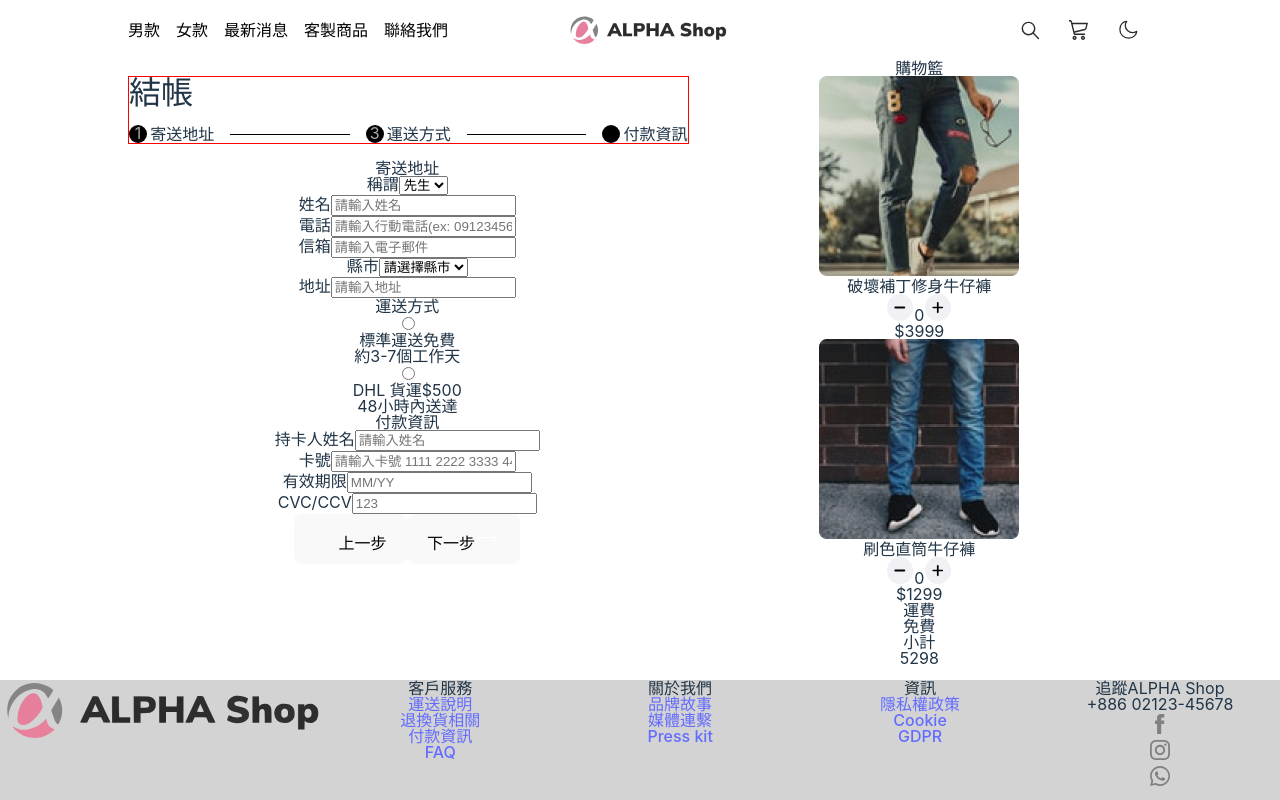
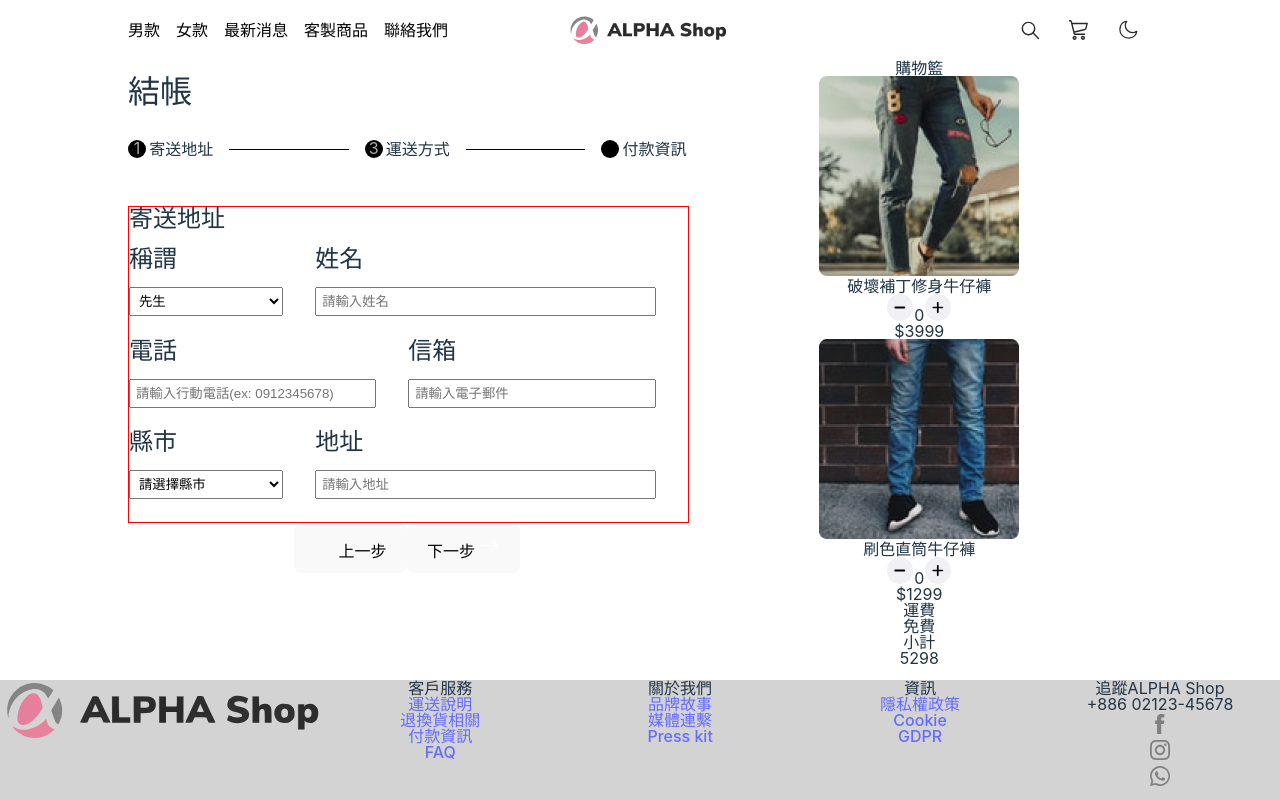
Before and after one commit to patricksky006/my-app, a React (Vite) app: page / in a window 1280 px wide. Built offline with nearby package versions, Linux system fonts and the light colour scheme.

Commit message:
step1.scss

```diff
--- a/src/components/Main/ProgressControl.jsx
+++ b/src/components/Main/ProgressControl.jsx
@@ -1,6 +1,7 @@
 import React from 'react'
 import LeftArrow from '../../assets/icons/left-arrow.svg'
 import RightArrow from '../../assets/icons/right-arrow.svg'
+import '../../style/progress-control.scss'
 
 export default function ProgressControl () {
   return (
--- a/src/components/Main/Step1.jsx
+++ b/src/components/Main/Step1.jsx
@@ -1,33 +1,35 @@
 import React from 'react'
+import '../../style/step1.scss'
+
 export default function Step1 () {
   return (
     <>
     <div className="step-container">
       <h2 className="delivery-address">寄送地址</h2>
       <form action="" className="form-container">
-        <div className="form-part">
-          <label htmlFor="a-typ" className="name-title">稱謂</label>
-          <select name="" id="" className="a-type">
-            <option value="" className="sir">先生</option>
-            <option value="" className="miss">女士</option>
-            <option value="" className="other">客人</option>
-          </select>
+        <div className="form-part a-part">
+          <label htmlFor="a-typ" className="label-title label">稱謂</label>
+            <select name="" id="" className="a-type select-type">
+              <option value="" className="sir">先生</option>
+              <option value="" className="miss">女士</option>
+              <option value="" className="other">客人</option>
+            </select>
         </div>
-        <div className="form-part">
-          <label htmlFor="name" className="label-name">姓名</label>
-          <input type="text" className="name" placeholder="請輸入姓名"/>
+        <div className="form-part b-part">
+          <label htmlFor="name" className="label-name label">姓名</label>
+          <input type="text" className="input name" placeholder="請輸入姓名"/>
         </div>
-        <div className="form-part">
-          <label htmlFor="phone" className="label-phone">電話</label>
-          <input type="tel" className="phone" placeholder="請輸入行動電話(ex: 0912345678)"/>
+        <div className="form-part c-part">
+          <label htmlFor="phone" className="label-phone label">電話</label>
+          <input type="tel" className="input phone" placeholder="請輸入行動電話(ex: 0912345678)"/>
         </div>
-        <div className="form-part">
-          <label htmlFor="email" className="label-email">信箱</label>
-          <input type="email" className="email" placeholder="請輸入電子郵件"/>
+        <div className="form-part d-part">
+          <label htmlFor="email" className="label-email label">信箱</label>
+          <input type="email" className="input email" placeholder="請輸入電子郵件"/>
         </div>
-        <div className="form-part">
-          <label htmlFor="" className="label-city">縣市</label>
-          <select name="" id="" className="city">
+        <div className="form-part e-part">
+          <label htmlFor="" className="label-city label">縣市</label>
+          <select name="" id="" className="city select-type">
                         <option value="">請選擇縣市</option>
                         <option value="KLU">基隆市</option>
                         <option value="TPH">新北市</option>
@@ -60,9 +62,9 @@ export default function Step1 () {
                         <option value="LNN">連江縣</option>
           </select>
         </div>
-        <div className="form-part">
-          <label htmlFor="address" className="label-address">地址</label>
-          <input type="text" className="address" placeholder="請輸入地址"/>
+        <div className="form-part f-part">
+          <label htmlFor="address" className="label-address label">地址</label>
+          <input type="text" className="input address" placeholder="請輸入地址"/>
         </div>
       </form>
     </div>
--- a/src/components/Main/Step2.jsx
+++ b/src/components/Main/Step2.jsx
@@ -3,7 +3,7 @@ import React from 'react'
 export default function Step2 () {
   return (
     <>
-    <div className="step-container">
+    <div className="step-container d-none">
       <h2 className="ship-method">運送方式</h2>
       <form action="" className="shipping">
         <div className="ship-wrapper">
--- a/src/components/Main/Step3.jsx
+++ b/src/components/Main/Step3.jsx
@@ -3,7 +3,7 @@ import React from 'react'
 export default function Step3 () {
   return (
     <>
-    <div className="step-container">
+    <div className="step-container d-none">
       <h2 className="pay-info">付款資訊</h2>
       <form action="" className="paying">
         <div className="payment-wrapper">
--- a/src/index.css
+++ b/src/index.css
@@ -59,6 +59,10 @@ button:focus-visible {
   outline: 4px auto -webkit-focus-ring-color;
 }
 
+.d-none {
+  display: none;
+}
+
 @media (prefers-color-scheme: light) {
   :root {
     color: #213547;
--- /dev/null
+++ b/src/style/progress-control.scss
@@ -0,0 +1,4 @@
+.progress-control-container {
+  width: 100%;
+  height: 50%;
+}
--- a/src/style/step-progress.scss
+++ b/src/style/step-progress.scss
@@ -9,16 +9,16 @@
 .stepper-panel {
   width: 100%;
   margin: 1rem 0;
-  border: 1px solid red;
   h2 {
     font-size: 2rem;
     text-align: start;
-    margin-bottom: 1rem;
+    margin-bottom: 2rem;
   }
   .stepper-container {
     display: flex;
     justify-content: center;
     align-items: center;
+    margin-bottom: 2rem;
     .step {
       display: flex;
       align-items: center;
--- /dev/null
+++ b/src/style/step1.scss
@@ -0,0 +1,91 @@
+%form-part-style {
+  display: flex;
+  flex-direction: column;
+  padding-right: 2rem;
+  font-size: 1.5rem;
+}
+%label-style {
+  text-align: start;
+  margin-bottom: 1rem;
+}
+%select-type-style {
+  padding: 5px;
+}
+
+.step-container {
+  width: 100%;
+  height: 100%;
+  border: 1px solid red;
+  display: flex;
+  flex-direction: column;
+  h2 {
+    text-align: start;
+    font-size: 1.5rem;
+    margin-bottom: 1rem;;
+  }
+  .form-container {
+    flex: 1;
+    display: grid;
+    grid-template-columns: repeat(6, 1fr);
+    .a-part {
+      grid-column: 1 / 3;
+      @extend %form-part-style;
+      .label {
+        @extend %label-style;
+      }
+      .select-type {
+        @extend %select-type-style;
+      }
+    }
+    .b-part {
+      grid-column: 3 / 7;
+      @extend %form-part-style;
+      .label {
+        @extend %label-style;
+      }
+      .input {
+        @extend %select-type-style;
+      }
+    }
+    .c-part {
+      grid-column: 1 / 4;
+      @extend %form-part-style;
+      .label {
+        @extend %label-style;
+      }
+      .input {
+        @extend %select-type-style;
+      }
+    }
+    .d-part {
+      grid-column: 4 / 7;
+      @extend %form-part-style;
+      .label {
+        @extend %label-style;
+      }
+      .input {
+        @extend %select-type-style;
+      }
+    }
+    .e-part {
+      grid-column: 1 / 3;
+      @extend %form-part-style;
+      .label {
+        @extend %label-style;
+      }
+      .select-type {
+        @extend %select-type-style;
+      }
+    }
+    .f-part {
+      grid-column: 3 / 7;
+      @extend %form-part-style;
+      .label {
+        @extend %label-style;
+      }
+      .input {
+        @extend %select-type-style;
+      }
+    }
+  }
+}
```
